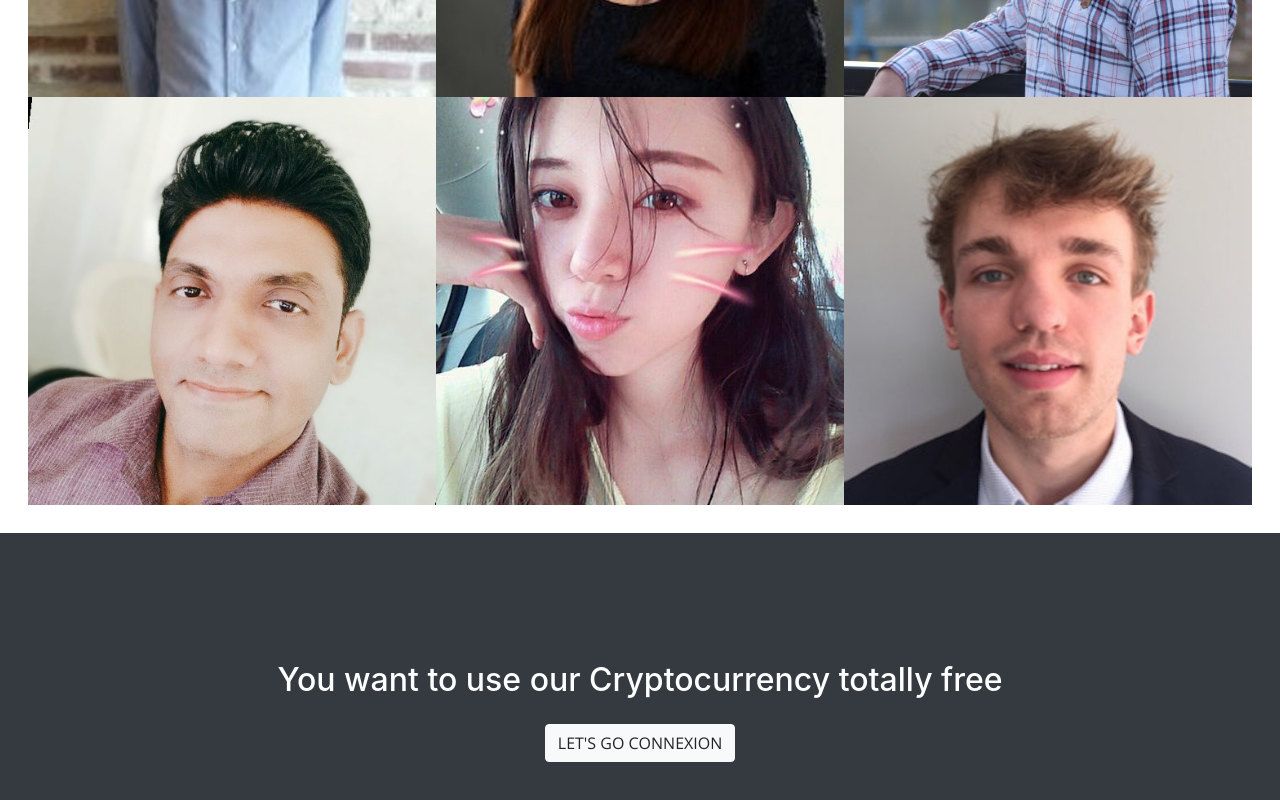
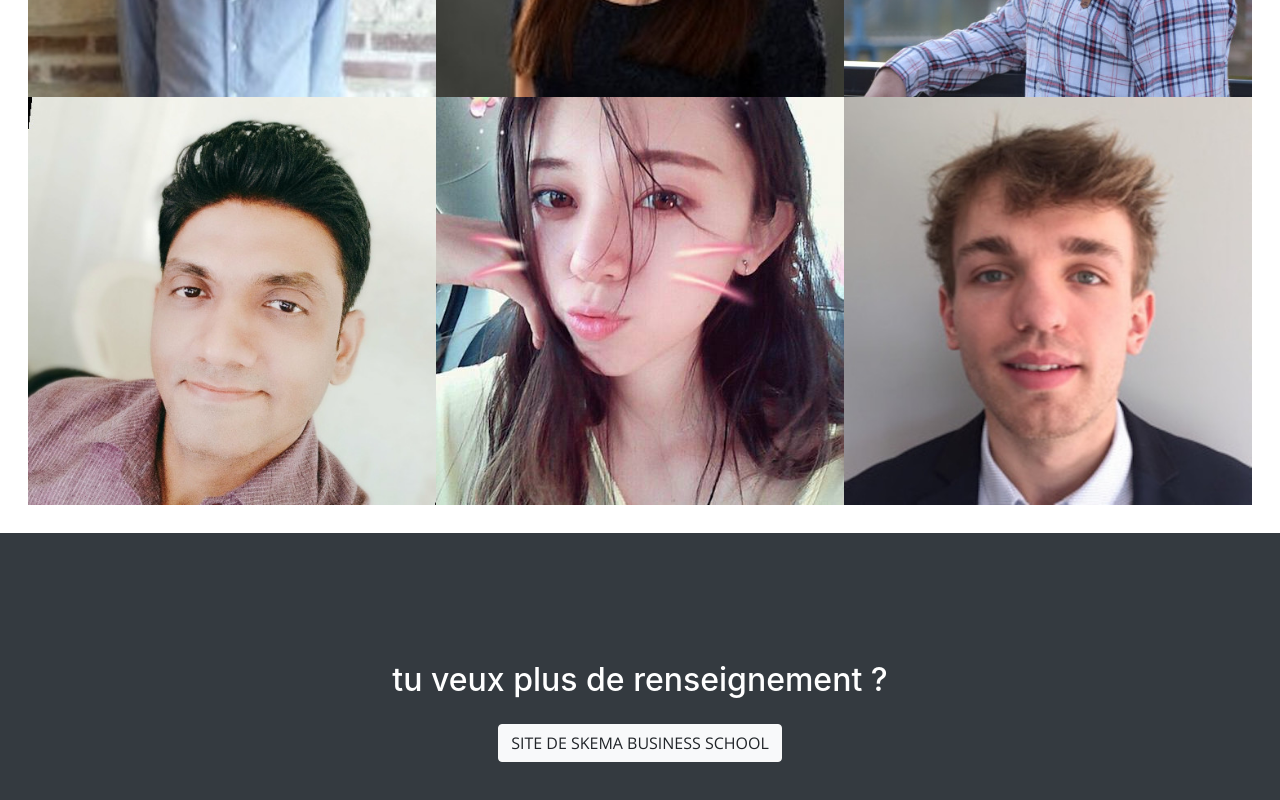
Before and after one commit to hugoloin/SkemaCoin, a website with bundled scripts: page index.html in a window 1280 px wide. Shown: the part 2473-3273 px from the top of the page. Built offline with nearby package versions, Linux system fonts and the light colour scheme.

Commit message:
some modif

```diff
--- a/index.html
+++ b/index.html
@@ -229,9 +229,9 @@
 
     <section class="bg-dark text-white">
       <div class="container text-center">
-        <h2 class="mb-4">You want to use our Cryptocurrency totally free</h2>
+        <h2 class="mb-4">tu veux plus de renseignement ?  </h2>
         <!--Connection avec la page connexion via ce bouton -->
-        <a class="btn btn-light btn-xl sr-button" href="http://startbootstrap.com/template-overviews/creative/">Let's go connexion</a>
+        <a class="btn btn-light btn-xl sr-button" href="https://www.skema-bs.fr/">Site de Skema Business School</a>
       </div>
     </section>
 
```
